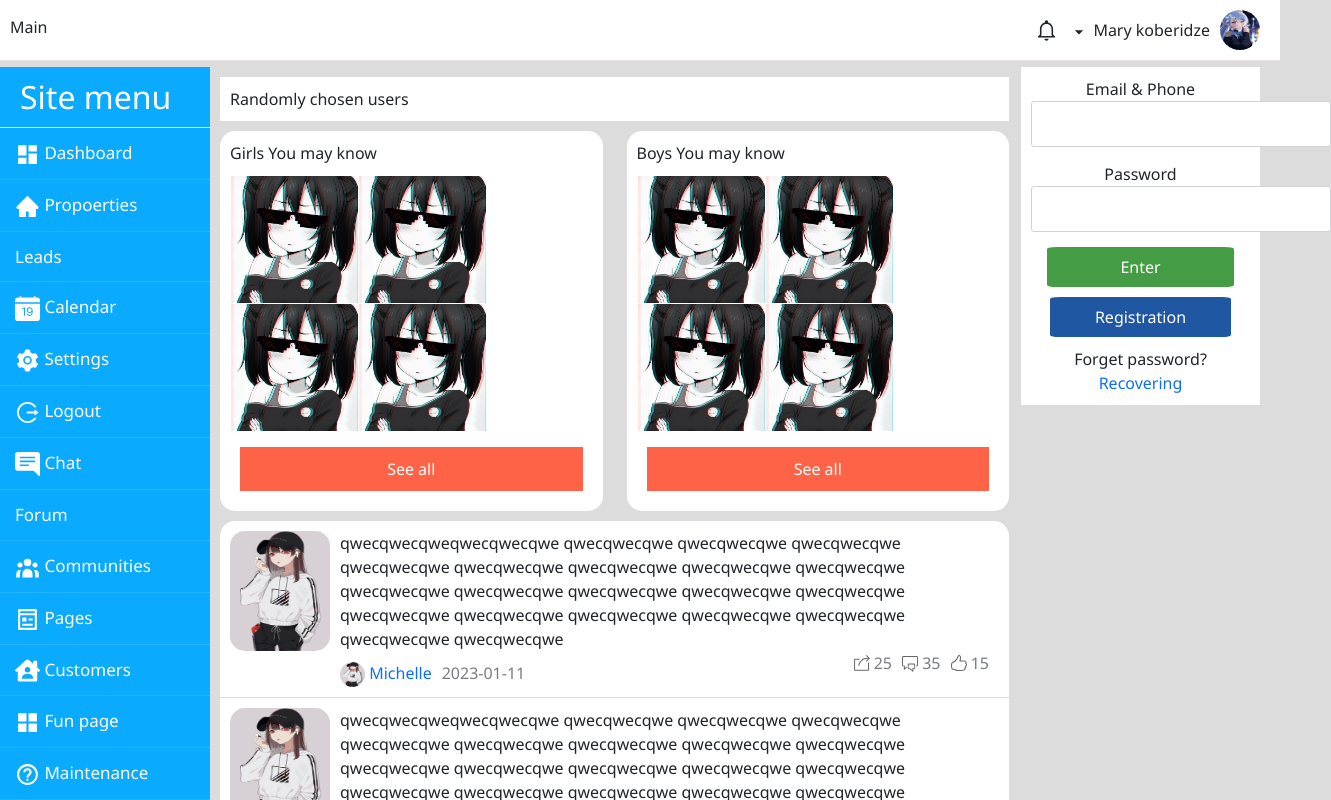
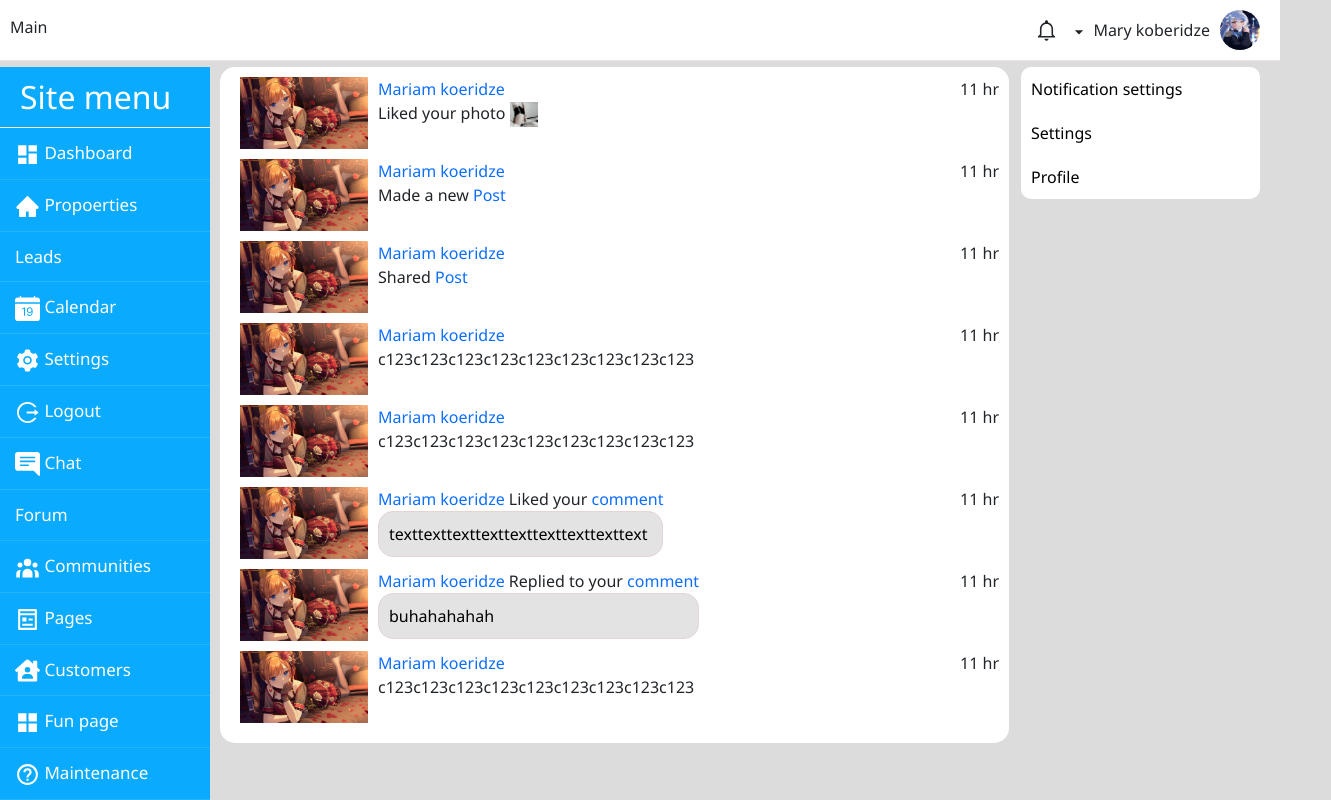
Before and after one commit to GeGuNa/React-social-networking-app, a React (Create React App) app: page /Notifications in a window 1280 px wide. Before the commit this address led to /. Shown: the top 800 px of the page, 1331 px wide, since content can reach past the window. Built offline with nearby package versions, Linux system fonts and the light colour scheme.

Commit message:
notifications

```diff
--- a/src/App.js
+++ b/src/App.js
@@ -7,7 +7,7 @@ import Profile from './page/profile.js';
 import Messaging from './page/messaging.js';
 import Video from './page/videos.js';
 import Friends from './page/friends.js';
-
+import Notification from './page/notifications.js';
 
 
 import Communities, { Community } from './page/communities.js';
@@ -39,6 +39,9 @@ export default function App() {
 	<Route path="/community/:id" element={<Community/>} />
 	<Route path="/communities" element={<Communities/>} />
 	<Route path="/friends" element={<Friends/>} />
+	<Route path="/Notifications" element={<Notification/>} />
+
+
 	<Route path="/signup" element={<Signup/>} />
 	<Route path="/manga/:id" element={<Manga />} />
     <Route path="/profile/:id" element={<Profile />} />
--- a/src/css/main.css
+++ b/src/css/main.css
@@ -1738,3 +1738,42 @@ border-radius: 0 10px 10px 0;
     position: relative;
     margin-left: 0px;
 }
+
+
+
+
+/* notifications */
+
+
+
+.cz_notiflst {
+width: 100%;
+display: grid;
+grid-template-columns: auto;
+}
+
+.cz_notiflst > div {
+padding-left:10px;
+padding-bottom:10px;
+}
+
+
+.notfszpg {
+width:128px;
+}
+
+.cz_mn_2_4_img {
+max-width:100%;
+}
+
+.c12z2z_flx_colz {
+padding-right:10px;
+}
+
+.cpstlkqwe {
+background:#e3e3e3;
+color:#000;
+padding:10px;
+border-radius:15px;
+border:1px solid #e5d4d4;
+}
--- /dev/null
+++ b/src/page/notifications.js
@@ -0,0 +1,224 @@
+import React, { useState } from 'react'
+import { Link, useParams, Navigate } from 'react-router-dom'
+import { Main } from './funcs.js'
+
+
+
+export default function Notification() {
+	return (<>
+
+<Main>
+
+
+
+<div class="col-9 cmnt2z1qwer">
+
+
+
+<div class="col-12 mcqwzfrd">
+
+
+
+
+<div class="cz_notiflst">
+
+
+	<div>
+
+	    <div class="left c12z2z_flx_colz"><img src="pics/ANIME-PICTURES.NET_-_783237-2958x1665-original-akatsuki+(4941086)-single-long+hair-looking+at+viewer-blush.jpg" class="notfszpg"/></div>
+
+
+	    <div class="left">
+		<div><a href="">Mariam koeridze</a> </div>
+		<div><text>Liked your photo <a href=""><img src="pics/282.jpg" width="28"/></a></text></div>
+	    </div>
+
+
+		<div class="right">11 hr</div>
+
+
+	</div>
+
+
+
+		<div>
+
+	    <div class="left c12z2z_flx_colz"><img src="pics/ANIME-PICTURES.NET_-_783237-2958x1665-original-akatsuki+(4941086)-single-long+hair-looking+at+viewer-blush.jpg" class="notfszpg"/></div>
+
+
+	    <div class="left">
+		<div><a href="">Mariam koeridze</a> </div>
+		<div><text> Made a new <a href="">Post</a> </text></div>
+	    </div>
+
+
+		<div class="right">11 hr</div>
+
+
+	</div>
+
+
+
+
+			<div>
+
+	    <div class="left c12z2z_flx_colz"><img src="pics/ANIME-PICTURES.NET_-_783237-2958x1665-original-akatsuki+(4941086)-single-long+hair-looking+at+viewer-blush.jpg" class="notfszpg"/></div>
+
+
+	    <div class="left">
+		<div><a href="">Mariam koeridze</a> </div>
+		<div><text> Shared <a href="">Post</a> </text></div>
+	    </div>
+
+
+		<div class="right">11 hr</div>
+
+
+	</div>
+
+
+
+
+
+
+
+
+
+	<div>
+
+	    <div class="left c12z2z_flx_colz"><img src="pics/ANIME-PICTURES.NET_-_783237-2958x1665-original-akatsuki+(4941086)-single-long+hair-looking+at+viewer-blush.jpg" class="notfszpg"/></div>
+
+
+	    <div class="left">
+		<div><a href="">Mariam koeridze</a></div>
+		<div><text>c123c123c123c123c123c123c123c123c123</text></div>
+	    </div>
+
+
+		<div class="right">11 hr</div>
+
+
+	</div>
+
+
+		<div>
+
+	    <div class="left c12z2z_flx_colz"><img src="pics/ANIME-PICTURES.NET_-_783237-2958x1665-original-akatsuki+(4941086)-single-long+hair-looking+at+viewer-blush.jpg" class="notfszpg"/></div>
+
+
+	    <div class="left">
+		<div><a href="">Mariam koeridze</a></div>
+		<div><text>c123c123c123c123c123c123c123c123c123</text></div>
+	    </div>
+
+
+		<div class="right">11 hr</div>
+
+
+	</div>
+
+
+
+		<div>
+
+	    <div class="left c12z2z_flx_colz"><img src="pics/ANIME-PICTURES.NET_-_783237-2958x1665-original-akatsuki+(4941086)-single-long+hair-looking+at+viewer-blush.jpg" class="notfszpg"/></div>
+
+
+	    <div class="left">
+		<div><a href="">Mariam koeridze</a> Liked your <a href="">comment</a></div>
+		<div class="cpstlkqwe"><text>texttexttexttexttexttexttexttexttext</text></div>
+	    </div>
+
+
+		<div class="right">11 hr</div>
+
+
+	</div>
+
+
+
+		<div>
+
+	    <div class="left c12z2z_flx_colz"><img src="pics/ANIME-PICTURES.NET_-_783237-2958x1665-original-akatsuki+(4941086)-single-long+hair-looking+at+viewer-blush.jpg" class="notfszpg"/></div>
+
+
+	    <div class="left">
+		<div><a href="">Mariam koeridze</a> Replied to your <a href="">comment</a></div>
+		<div class="cpstlkqwe"><text>buhahahahah</text></div>
+	    </div>
+
+
+		<div class="right">11 hr</div>
+
+
+	</div>
+
+
+		<div>
+
+	    <div class="left c12z2z_flx_colz"><img src="pics/ANIME-PICTURES.NET_-_783237-2958x1665-original-akatsuki+(4941086)-single-long+hair-looking+at+viewer-blush.jpg" class="notfszpg"/></div>
+
+
+	    <div class="left">
+		<div><a href="">Mariam koeridze</a></div>
+		<div><text>c123c123c123c123c123c123c123c123c123</text></div>
+	    </div>
+
+
+		<div class="right">11 hr</div>
+
+
+	</div>
+
+
+
+
+
+
+
+
+</div>
+
+
+
+
+
+</div>
+
+
+
+
+
+
+
+</div>
+
+
+<div class="col-3">
+
+
+<div class="rprflmn">
+
+
+<div><a href="">Notification settings</a></div>
+<div><a href="">Settings</a></div>
+<div><a href="">Profile</a></div>
+
+
+</div>
+
+
+
+</div>
+
+
+
+
+
+
+
+</Main>
+
+
+	</>)
+}
```
